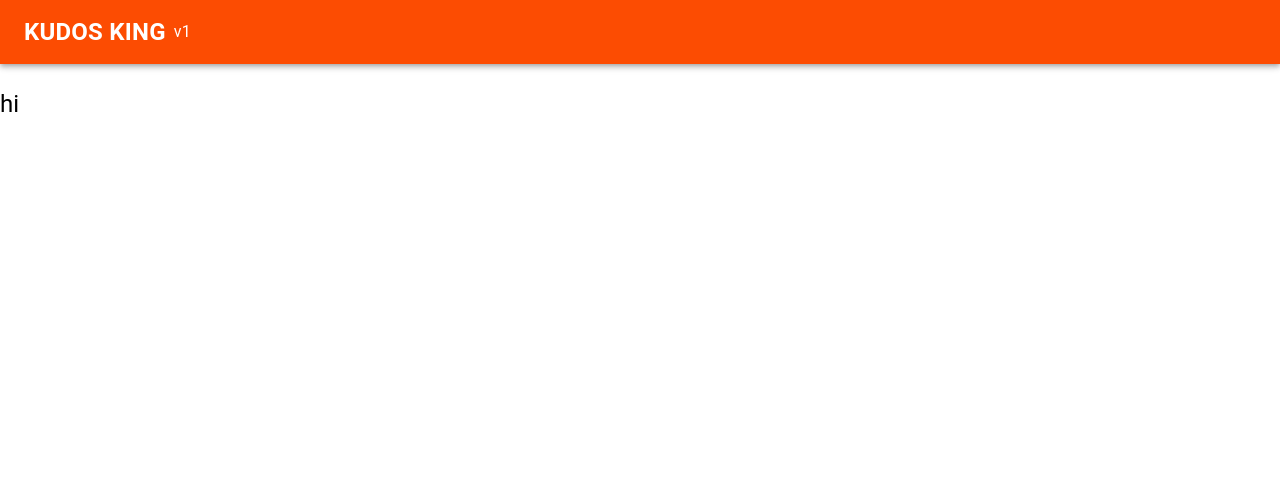
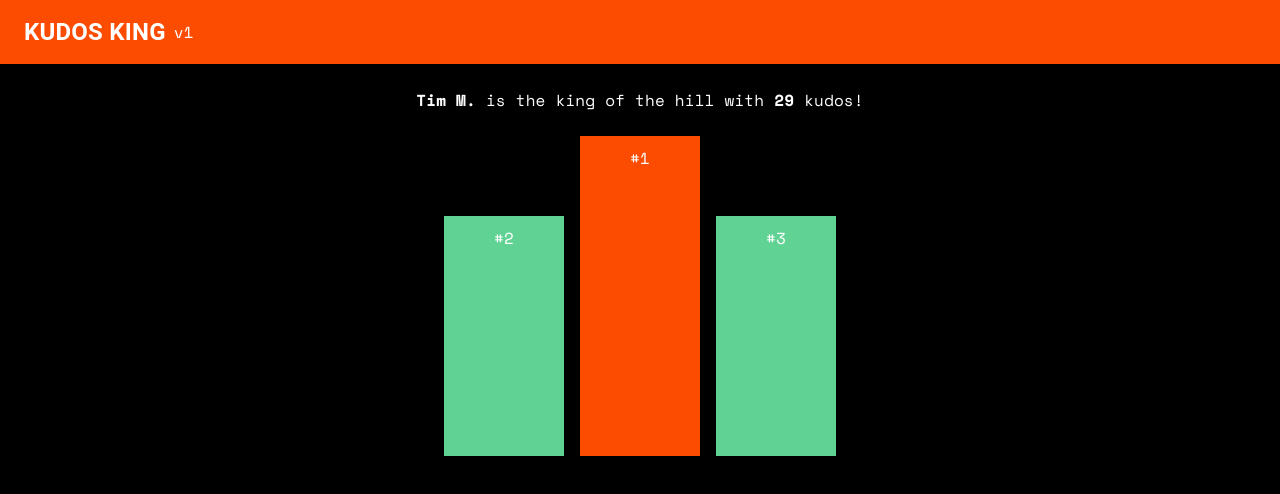
Before and after one commit to Lucaseng/Kudos-King, a React (Vite) app: page / in a window 1280 px wide. Shown: the top 494 px of the page. Built offline with nearby package versions, Linux system fonts and the light colour scheme; no server answers.

Commit message:
Interface rework
Forgot to commit. Recoded.

```diff
--- a/src/HomePage.jsx
+++ b/src/HomePage.jsx
@@ -3,6 +3,7 @@ import Navigation from "./Navigation";
 import Test from "./Test";
 import { createTheme, ThemeProvider } from "@mui/material";
 import { lime, purple } from "@mui/material/colors";
+import KudosChart from "./KudosChart";
 
 /*const theme = createTheme({
   palette: {
@@ -29,7 +30,7 @@ function HomePage() {
     <>
       <ThemeProvider theme={theme}>
         <Navigation></Navigation>
-        <Test></Test>
+        <KudosChart />
       </ThemeProvider>
     </>
   );
--- /dev/null
+++ b/src/KudosChart.jsx
@@ -0,0 +1,56 @@
+import { Stack, Typography, Box, Container } from "@mui/material";
+import React from "react";
+
+function KudosChart() {
+  return (
+    <>
+      <Container>
+        {" "}
+        <Stack alignItems="center">
+          <Typography textAlign="center" fontFamily="Space Mono">
+            <strong>Tim M.</strong> is the king of the hill with{" "}
+            <strong>29</strong> kudos!
+          </Typography>
+        </Stack>
+        <Stack
+          pt={3}
+          direction="row"
+          justifyContent="center"
+          alignItems="flex-end" // Set alignItems to "flex-end"
+          spacing={2}
+          sx={{ display: "flex" }}
+        >
+          <Box height="30vh" width="120px" bgcolor="#60D394">
+            <Typography
+              fontFamily={"Space Mono"}
+              sx={{ padding: "10px", color: "#fff" }}
+              align="center"
+            >
+              #2
+            </Typography>
+          </Box>
+          <Box height="40vh" width="120px" bgcolor="primary.main">
+            <Typography
+              fontFamily={"Space Mono"}
+              sx={{ padding: "10px", color: "#fff" }}
+              align="center"
+            >
+              #1
+            </Typography>
+          </Box>
+          <Box height="30vh" width="120px" bgcolor="#60D394">
+            <Typography
+              fontFamily={"Space Mono"}
+              sx={{ padding: "10px", color: "#fff" }}
+              align="center"
+            >
+              #3
+            </Typography>
+          </Box>
+        </Stack>
+      </Container>
+    </>
+  );
+}
+
+export default KudosChart;
--- a/src/Navigation.jsx
+++ b/src/Navigation.jsx
@@ -14,7 +14,9 @@ function Navigation() {
           >
             KUDOS KING
           </Typography>
-          <Typography sx={{ pl: 1 }}>v1</Typography>
+          <Typography fontFamily={"Space Mono"} sx={{ pl: 1 }}>
+            v1
+          </Typography>
         </Toolbar>
       </AppBar>
     </>
--- a/src/index.css
+++ b/src/index.css
@@ -1,5 +1,10 @@
+
+@import url('https://fonts.googleapis.com/css2?family=Space+Mono:wght@400;700&display=swap');
+
 body {
   margin: 0;
+  background-color: #000;
+  color: #fff;
 }
 
 /*:root {
```
Also changed, not shown: 1 other file (tests, documents, lock files or other folders).
